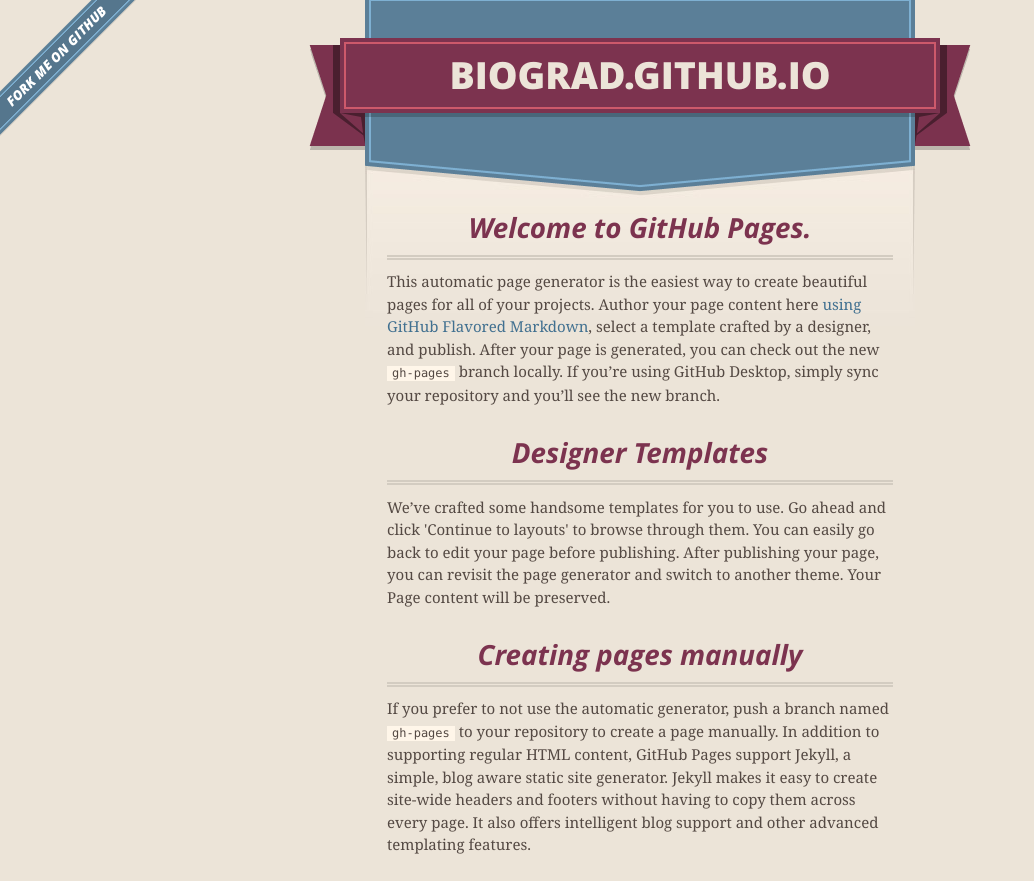
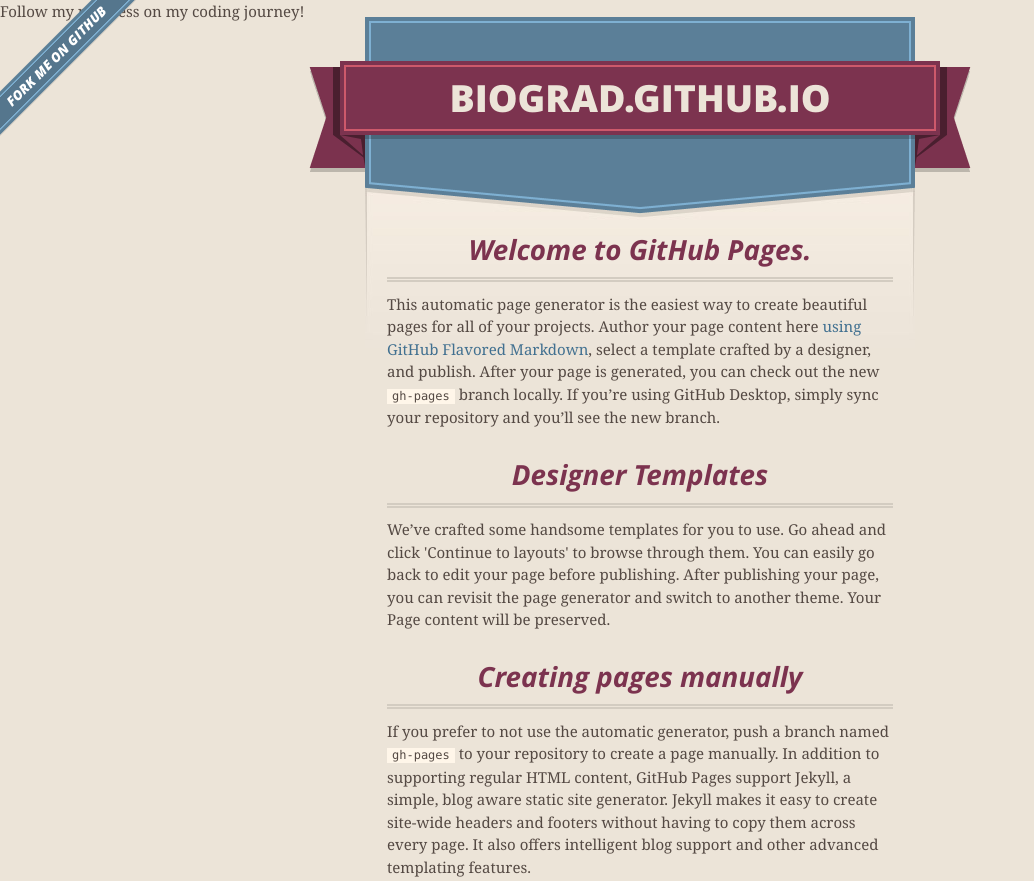
Before and after one commit to Biograd/biograd.github.io, a plain HTML site: page index.html in a window 1280 px wide. Shown: the top 881 px of the page, without its empty margins (0-1034 px from the left). Drawn offline with nearby package versions, Linux system fonts and the light colour scheme.

Commit message:
Title of page edited and tagline added.
The title of the website's page was edited and a tagline describing the objective was added.

```diff
--- a/index.html
+++ b/index.html
@@ -17,7 +17,8 @@
         $('#main_content').headsmart()
       })
     </script>
-    <title>Biograd.GitHub.io by Biograd</title>
+    <title>Welcome to Biograd's homepage!</title>
+    <tagline>Follow my progress on my coding journey!</tagline>
   </head>
 
   <body>
```
